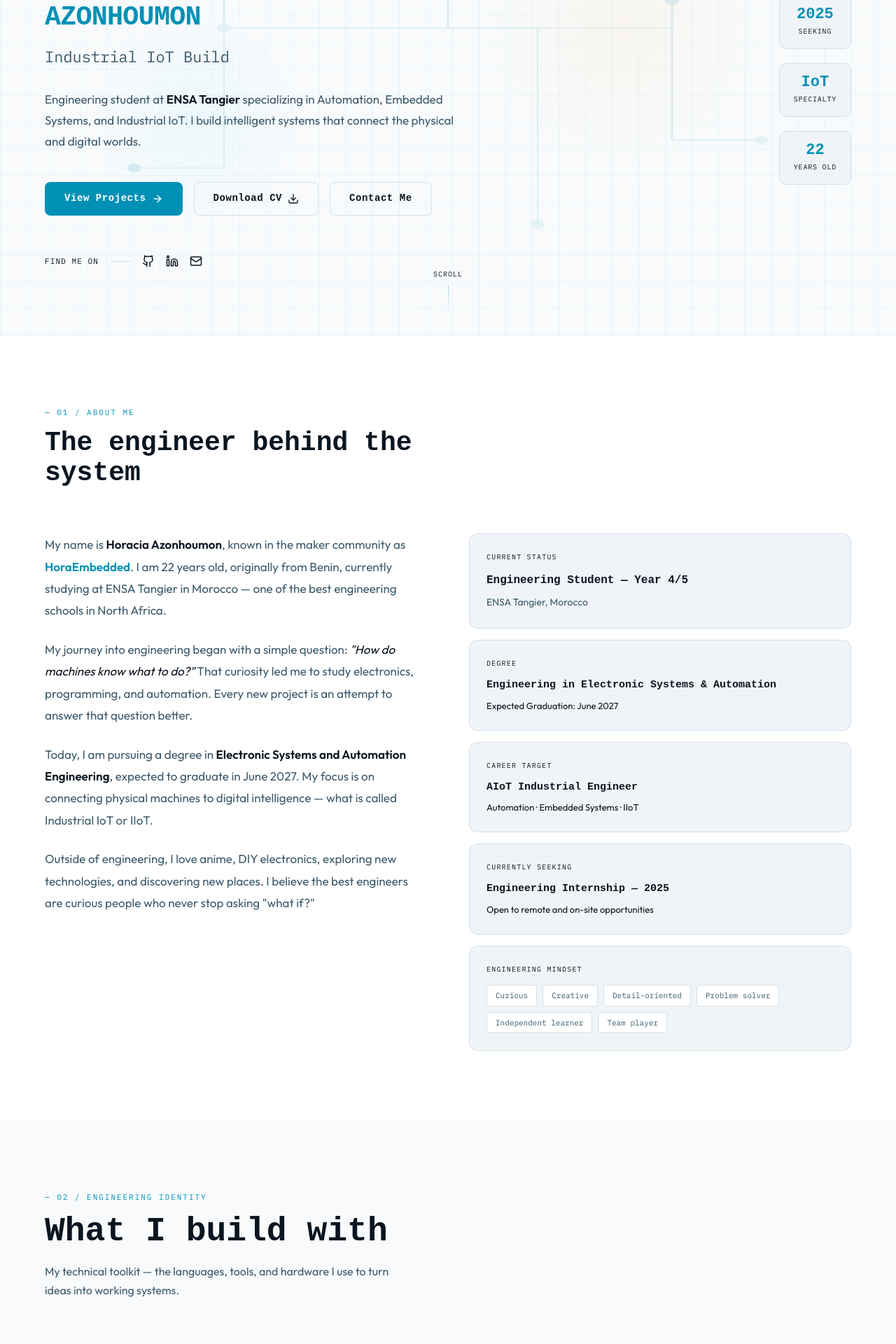
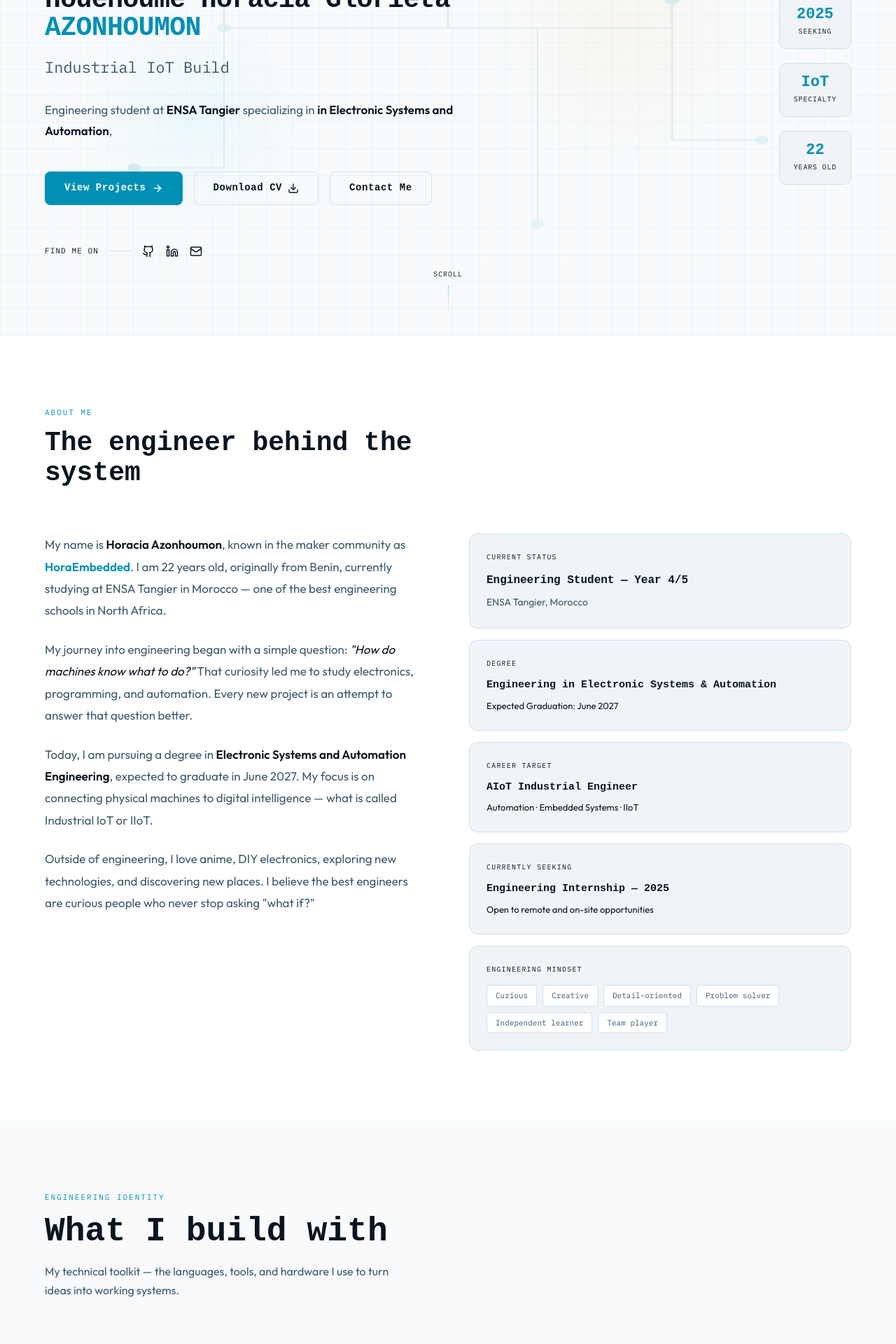
Before and after one commit to HoraEmbedded/my-portfolio, a Next.js app: page / in a window 1280 px wide. Shown: the part 320-2240 px from the top of the page at 70% size. Built offline with nearby package versions, Linux system fonts and the light colour scheme.

Commit message:
update favicon

```diff
--- a/app/layout.tsx
+++ b/app/layout.tsx
@@ -3,9 +3,9 @@ import "./globals.css";
 import { ThemeProvider } from "next-themes";
 
 export const metadata: Metadata = {
-  title: "HoraEmbedded — Automation & IIoT Engineer",
+  title: "HoraEmbedded's Portfolio",
   description:
-    "Portfolio of Horacia Azonhoumon — Engineering student specializing in Automation, Embedded Systems, and Industrial IoT at ENSA Tangier.",
+    "Portfolio of Horacia Azonhoumon. Engineering student specializing in Automation, Embedded Systems, and Industrial IoT at ENSA Tangier.",
   authors: [{ name: "Horacia Azonhoumon" }],
   keywords: ["automation", "embedded systems", "IoT", "ENSA Tangier", "engineering portfolio"],
 };
@@ -20,6 +20,7 @@ export default function RootLayout({ children }: { children: React.ReactNode })
           href="https://fonts.googleapis.com/css2?family=Syne:wght@400;600;700;800&family=Outfit:wght@300;400;500;600&family=IBM+Plex+Mono:wght@400;500&display=swap"
           rel="stylesheet"
         />
+        <link rel="icon" href="/favicon.svg" type="image/svg+xml" />
       </head>
       <body>
         <ThemeProvider attribute="class" defaultTheme="light" enableSystem={false}>
--- a/components/About.tsx
+++ b/components/About.tsx
@@ -11,7 +11,7 @@ export default function About() {
         {/* Section header */}
         <div style={{ marginBottom: '64px' }}>
           <p className="section-label" style={{ marginBottom: '12px' }}>
-            — 01 / About Me
+            About Me
           </p>
           <h2
             className="section-title"
--- a/components/FutureVision.tsx
+++ b/components/FutureVision.tsx
@@ -42,7 +42,7 @@ export default function FutureVision() {
         {/* Header */}
         <div style={{ marginBottom: '64px' }}>
           <p className="section-label" style={{ marginBottom: '12px' }}>
-            — 05 / Future Vision
+            Future Vision
           </p>
           <h2
             className="section-title"
--- a/components/Hero.tsx
+++ b/components/Hero.tsx
@@ -229,8 +229,7 @@ export default function Hero() {
             }}
           >
             Engineering student at <strong style={{ color: 'var(--text)' }}>ENSA Tangier</strong>{' '}
-            specializing in Automation, Embedded Systems, and Industrial IoT.
-            I build intelligent systems that connect the physical and digital worlds.
+            specializing in <strong style={{ color: 'var(--text)' }}>in Electronic Systems and Automation</strong>,{' '}
           </p>
 
           {/* CTA Buttons */}
--- a/components/Projects.tsx
+++ b/components/Projects.tsx
@@ -35,7 +35,7 @@ export default function Projects() {
         {/* Section header */}
         <div style={{ marginBottom: '16px' }}>
           <p className="section-label" style={{ marginBottom: '12px' }}>
-            — 03 / Engineering Problems Solved
+          Engineering Problems Solved
           </p>
           <h2
             className="section-title"
--- a/components/Skills.tsx
+++ b/components/Skills.tsx
@@ -23,7 +23,7 @@ export default function Skills() {
         {/* Section header */}
         <div style={{ marginBottom: '64px' }}>
           <p className="section-label" style={{ marginBottom: '12px' }}>
-            — 02 / Engineering Identity
+          Engineering Identity
           </p>
           <h2
             className="section-title"
```
Also changed, not shown: tsconfig.json (+19 -5 lines), public/favicon.svg (added).
